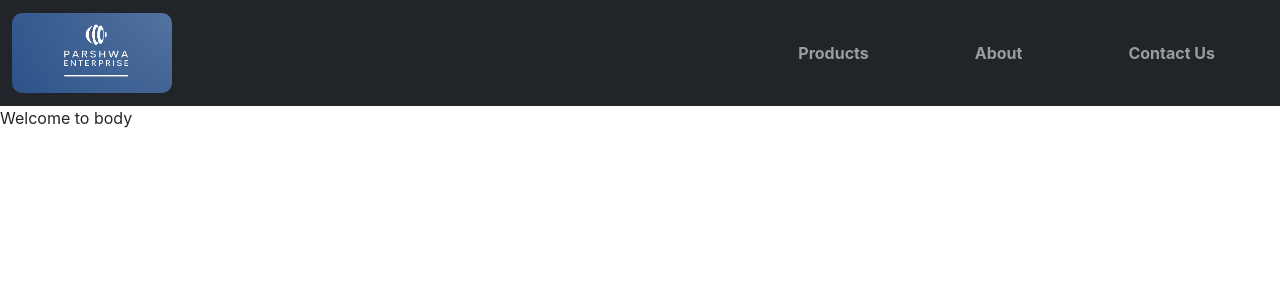
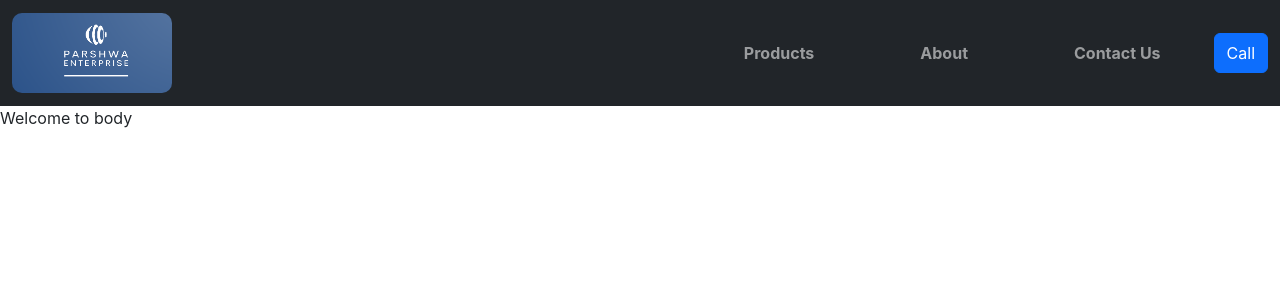
Before and after one commit to Dharmil4602/parshwa-enterprise, a React (Create React App) app: page / in a window 1280 px wide. Shown: the top 300 px of the page. Built offline with nearby package versions, Linux system fonts and the light colour scheme.

Commit message:
Added calling feature

```diff
--- a/src/components/Navbar.js
+++ b/src/components/Navbar.js
@@ -11,8 +11,10 @@ function Navbar() {
           <Link className="navbar-brand" to="/">
             <img className="logo" src={Logo} alt="" />
           </Link>
-          <div className="collapse navbar-collapse" id="navbarSupportedContent">
-          </div>
+          <div
+            className="collapse navbar-collapse"
+            id="navbarSupportedContent"
+          ></div>
           <ul className="ul navbar-nav me-auto mb-2 mb-lg-0">
             <li className="nav-item">
               <Link className="nav-link" aria-current="page" to="/products">
@@ -29,6 +31,14 @@ function Navbar() {
                 Contact Us
               </Link>
             </li>
+            <button className="btn btn-primary">
+              <a
+                href="tel:9408142926"
+                className="text-white text-decoration-none"
+              >
+                Call
+              </a>
+            </button>
           </ul>
         </div>
       </nav>
```
Lines whose indentation alone changed are shown as unchanged.
